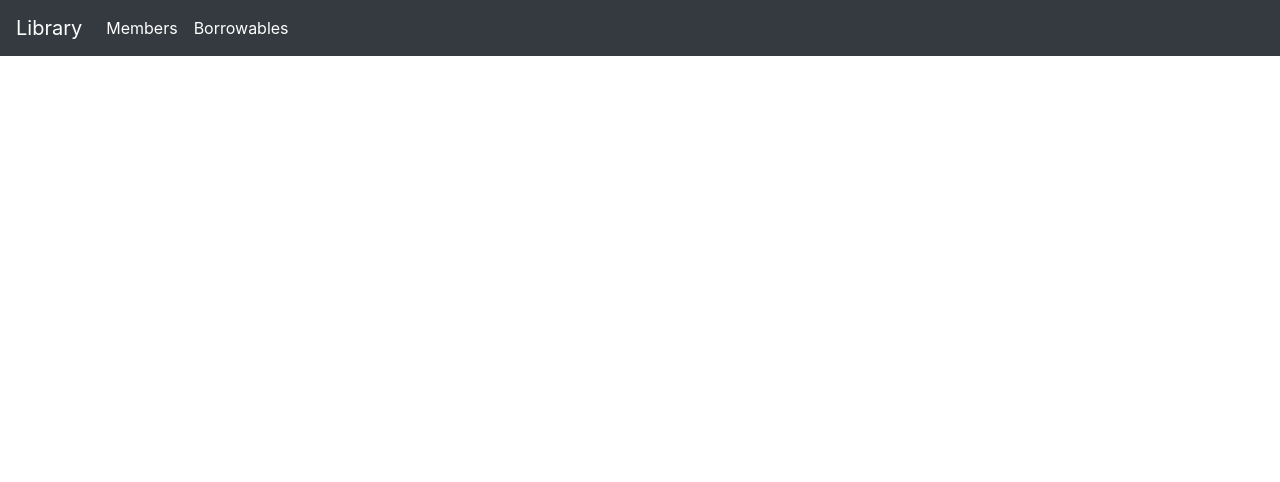
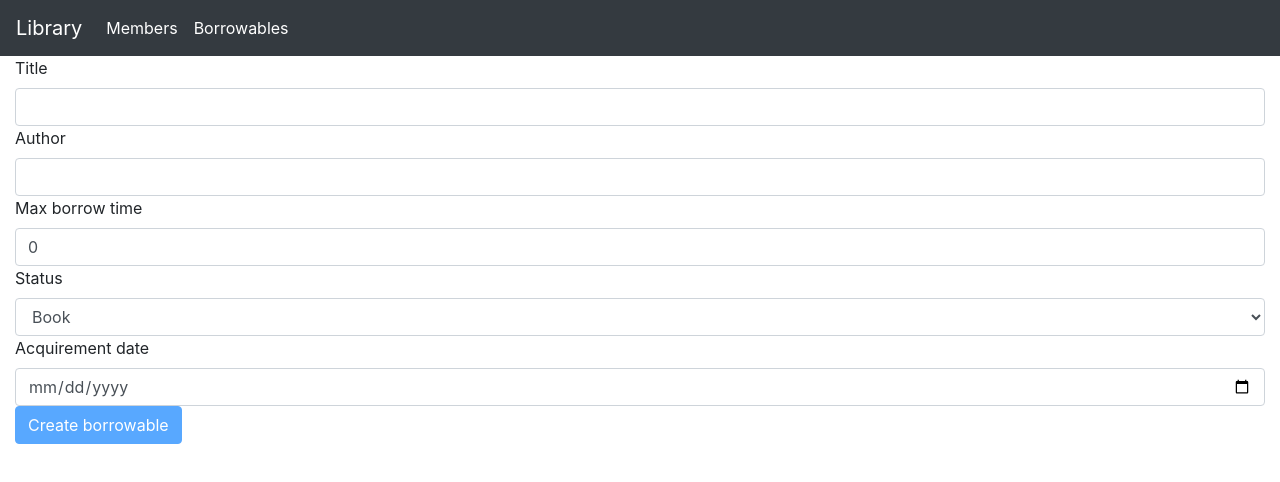
Before and after one commit to bbalage/information-systems-handin, an Angular app in the folder frontend/: page /borrowable/create in a window 1280 px wide. Before the commit this address led to /. Shown: the top 482 px of the page. Built offline with nearby package versions, Linux system fonts and the light colour scheme.

Commit message:
Front-end: Added borrowable create form.

```diff
--- a/frontend/src/app/app.module.ts
+++ b/frontend/src/app/app.module.ts
@@ -12,6 +12,8 @@ import { FormsModule, ReactiveFormsModule } from '@angular/forms';
 import { MemberSearchComponent } from './member/member-search/member-search.component';
 import { MemberUpdateFormComponent } from './member/member-update-form/member-update-form.component';
 import { BorrowableSearchComponent } from './borrowable/borrowable-search/borrowable-search.component';
+import { BorrowableCreateFormComponent } from './borrowable/borrowable-create-form/borrowable-create-form.component';
+import { BorrowableUpdateFormComponent } from './borrowable/borrowable-update-form/borrowable-update-form.component';
 
 @NgModule({
   declarations: [
@@ -22,7 +24,9 @@ import { BorrowableSearchComponent } from './borrowable/borrowable-search/borrow
     MemberCreateFormComponent,
     MemberSearchComponent,
     MemberUpdateFormComponent,
-    BorrowableSearchComponent
+    BorrowableSearchComponent,
+    BorrowableCreateFormComponent,
+    BorrowableUpdateFormComponent
   ],
   imports: [
     BrowserModule,
--- /dev/null
+++ b/frontend/src/app/borrowable/borrowable-create-form/borrowable-create-form.component.html
@@ -0,0 +1,38 @@
+<form [formGroup]="borrowableCreateForm">
+    <label for="title">Title</label>
+    <input type="text" class="form-control" id="title" formControlName="title">
+    <div class="text-danger" *ngIf="borrowableCreateForm.controls.title!.invalid
+      && (borrowableCreateForm.controls.title!.dirty || borrowableCreateForm.controls.title!.touched)">
+        <small *ngIf="borrowableCreateForm.controls.title!.errors!.required">Title must not be empty</small>
+    </div>
+
+    <label for="author">Author</label>
+    <input type="text" class="form-control" id="author" formControlName="author">
+    <div class="text-danger" *ngIf="borrowableCreateForm.controls.author!.invalid
+      && (borrowableCreateForm.controls.author!.dirty || borrowableCreateForm.controls.author!.touched)">
+        <small *ngIf="borrowableCreateForm.controls.author!.errors!.required">Author must not be empty</small>
+    </div>
+
+    <label for="maxBorrowTime">Max borrow time</label>
+    <input type="text" class="form-control" id="maxBorrowTime" formControlName="maxBorrowTime">
+    <div class="text-danger" *ngIf="borrowableCreateForm.controls.maxBorrowTime!.invalid
+      && (borrowableCreateForm.controls.maxBorrowTime!.dirty || borrowableCreateForm.controls.maxBorrowTime!.touched)">
+        <small *ngIf="borrowableCreateForm.controls.maxBorrowTime!.errors!.required">Max borrow time must not be empty!</small>
+        <small *ngIf="borrowableCreateForm.controls.maxBorrowTime!.errors!.min">Max borrow time cannopt be negative!</small>
+    </div>
+
+    <label for="type">Status</label>
+    <select id="type" class="form-control" formControlName="type">
+      <option value="b">Book</option>
+      <option value="c">CD</option>
+      <option value="m">Music sheet</option>
+    </select>
+
+    <label for="acquirementDate">Acquirement date</label>
+    <input type="date" class="form-control" id="acquirementDate" formControlName="acquirementDate">
+    <div class="text-danger" *ngIf="borrowableCreateForm.controls.acquirementDate!.invalid
+      && (borrowableCreateForm.controls.acquirementDate!.dirty || borrowableCreateForm.controls.acquirementDate!.touched)">
+        <small *ngIf="borrowableCreateForm.controls.acquirementDate!.errors!.required">Acquirement date must not be empty</small>
+    </div>
+    <button class="btn btn-primary" [disabled]="borrowableCreateForm.invalid" (click)="createBorrowable()">Create borrowable</button>
+  </form>
--- /dev/null
+++ b/frontend/src/app/borrowable/borrowable-create-form/borrowable-create-form.component.ts
@@ -0,0 +1,38 @@
+import { Component, OnInit } from '@angular/core';
+import { FormBuilder, FormGroup, Validators } from '@angular/forms';
+import { Router } from '@angular/router';
+import { BorrowableService } from 'src/app/services/borrowable.service';
+
+@Component({
+  selector: 'app-borrowable-create-form',
+  templateUrl: './borrowable-create-form.component.html',
+  styleUrls: ['./borrowable-create-form.component.css']
+})
+export class BorrowableCreateFormComponent implements OnInit {
+
+  borrowableCreateForm: FormGroup = this.formbuilder.group({
+    title: ['', Validators.required],
+    author: ['', Validators.required],
+    maxBorrowTime: [0, [Validators.required, Validators.min(0)]],
+    type: ['b', Validators.required],
+    acquirementDate: [new Date(), Validators.required],
+    //status: ['f', Validators.required]
+  });
+
+  constructor(
+    private borrowableService: BorrowableService,
+    private formbuilder: FormBuilder,
+    private router: Router
+  ) { }
+
+  ngOnInit(): void {
+
+  }
+
+  createBorrowable() {
+    const borrowable = this.borrowableCreateForm.value;
+    this.borrowableService.createBorrowable(borrowable);
+    this.router.navigateByUrl('/borrowable');
+  }
+
+}
--- /dev/null
+++ b/frontend/src/app/borrowable/borrowable-update-form/borrowable-update-form.component.html
@@ -0,0 +1 @@
+<p>borrowable-update-form works!</p>
--- /dev/null
+++ b/frontend/src/app/borrowable/borrowable-update-form/borrowable-update-form.component.ts
@@ -0,0 +1,15 @@
+import { Component, OnInit } from '@angular/core';
+
+@Component({
+  selector: 'app-borrowable-update-form',
+  templateUrl: './borrowable-update-form.component.html',
+  styleUrls: ['./borrowable-update-form.component.css']
+})
+export class BorrowableUpdateFormComponent implements OnInit {
+
+  constructor() { }
+
+  ngOnInit(): void {
+  }
+
+}
```
Also changed, not shown: frontend/src/app/app-routing.module.ts (+10 -0 lines), frontend/src/app/borrowable/borrowable-create-form/borrowable-create-form.component.css (added), frontend/src/app/borrowable/borrowable-update-form/borrowable-update-form.component.css (added), 2 other files (tests, documents, lock files or other folders).
